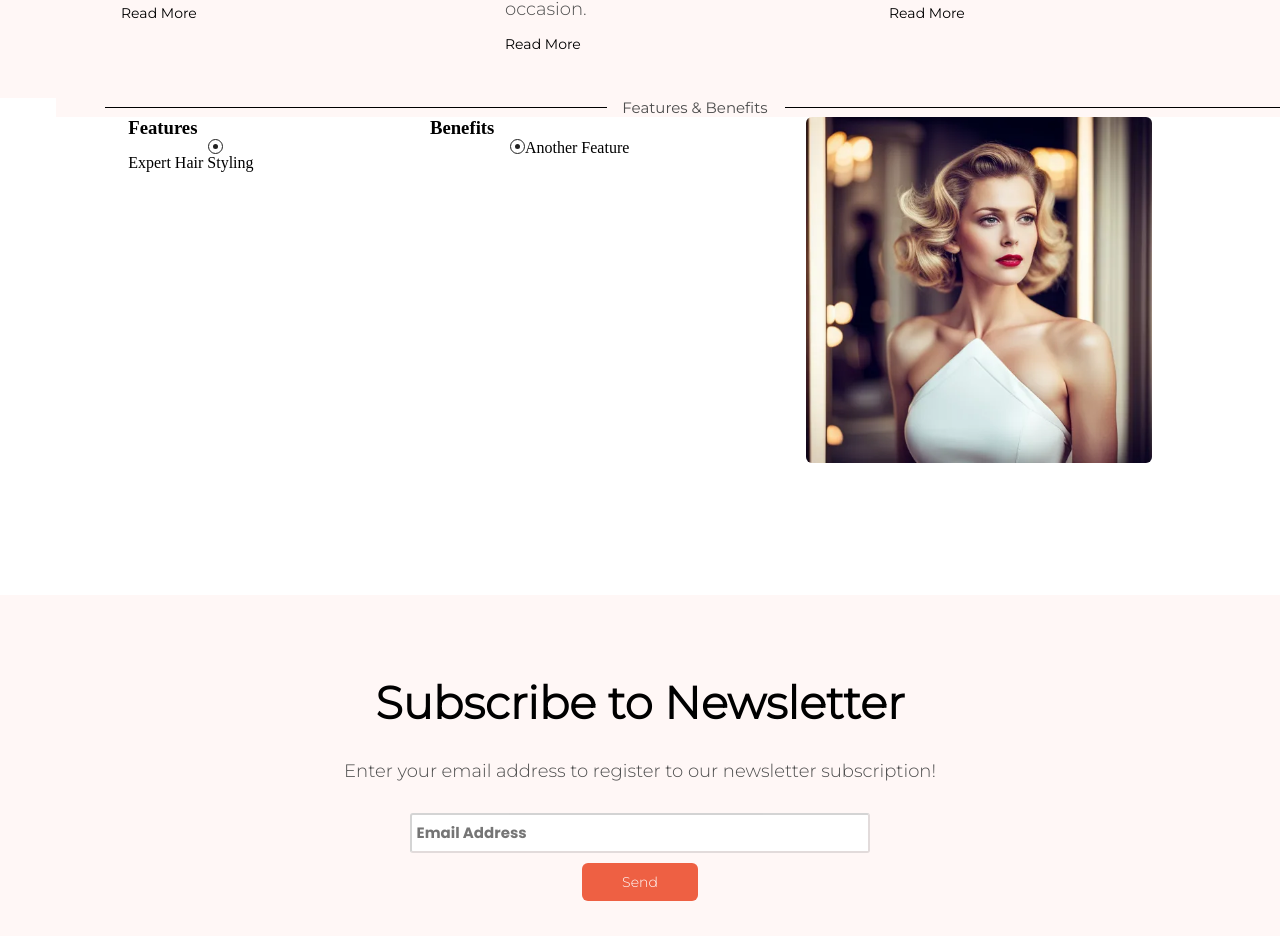
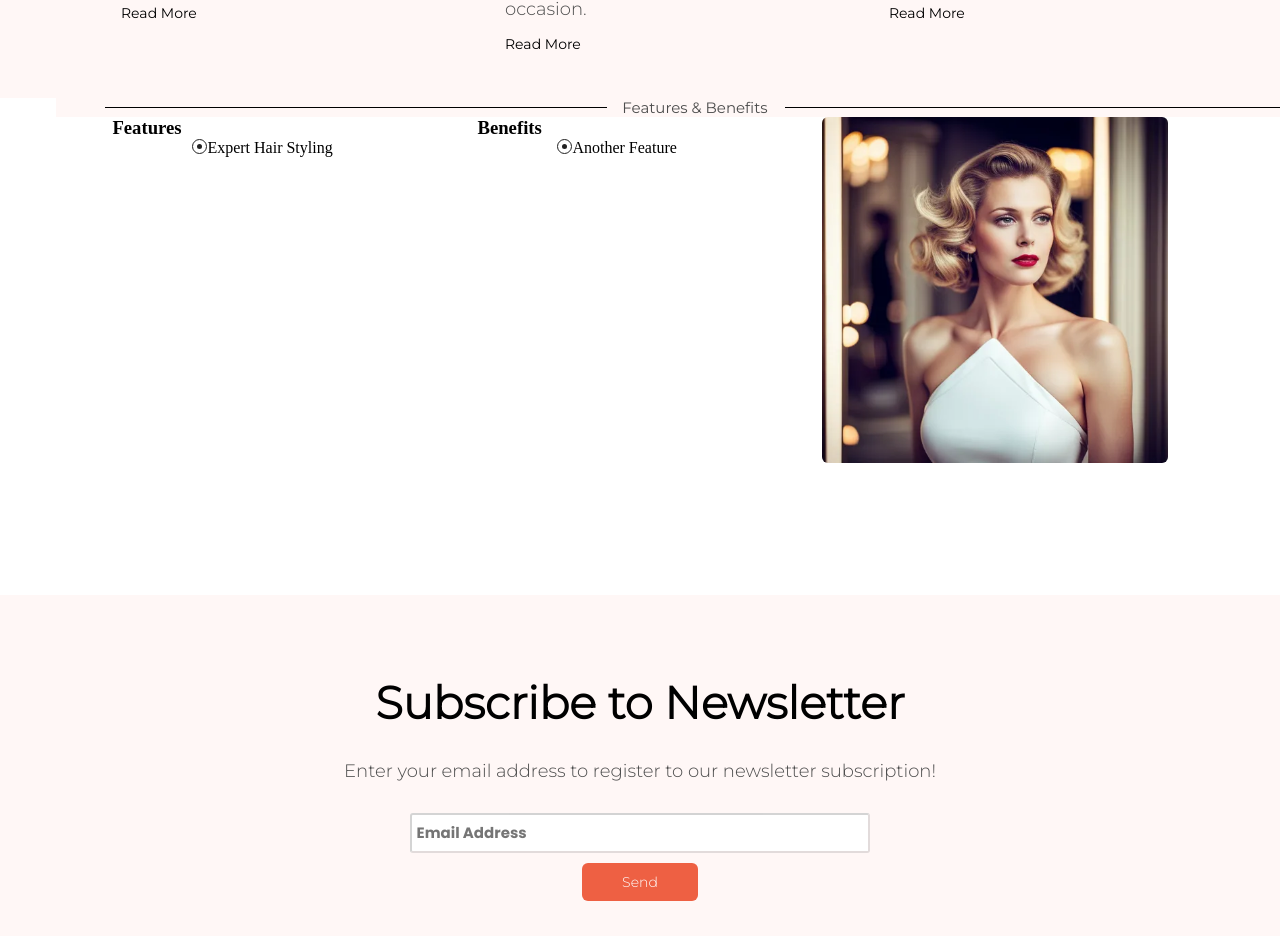
Before and after one commit to nadiahosisy/Beauty-Salon, a React (Vite) app: page /Home in a window 1280 px wide. Shown: the part 2212-3148 px from the top of the page. Built offline with nearby package versions, Linux system fonts and the light colour scheme.

Commit message:
added style

```diff
--- a/src/components/home-page-component/FeaturesAndBenefits.jsx
+++ b/src/components/home-page-component/FeaturesAndBenefits.jsx
@@ -14,10 +14,12 @@ const FeaturesAndBenefits = () => {
         {/* First Section */}
         <div className="section">
           <h3 className="header">Features</h3>
-          <div className="circle">
-            <div className="dot"></div>
+          <div className="circle-dot-text-div">
+            <div className="circle">
+              <div className="dot"></div>
+            </div>
+            <span className="text">Expert Hair Styling</span>
           </div>
-          <span className="text">Expert Hair Styling</span>
         </div>
 
         {/* Second Section */}
```
